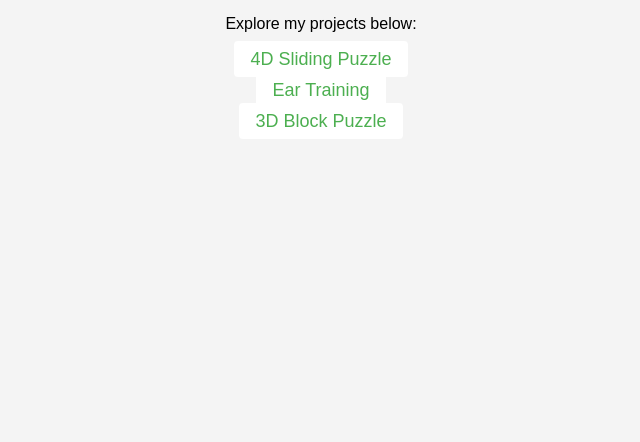
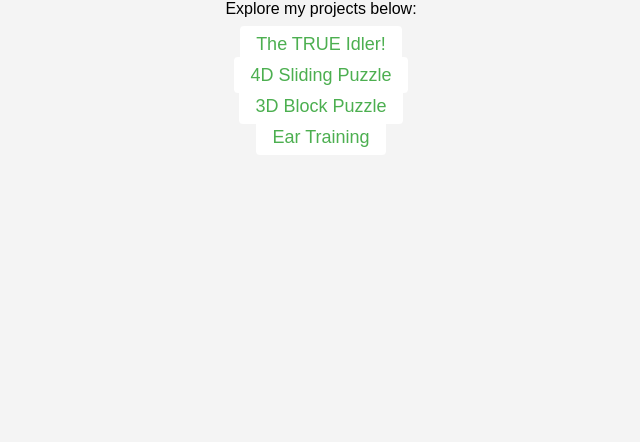
Before and after one commit to ColinDuckworth/home, a plain HTML site: page index.html in a window 1280 px wide. Shown: the part 358-800 px from the top of the page, without its empty margins (319-959 px from the left). Drawn offline with Linux system fonts and the light colour scheme.

Commit message:
Update index.html
added link to true idler, rearranged links

```diff
--- a/index.html
+++ b/index.html
@@ -50,9 +50,10 @@
         <h1>Welcome to My Projects</h1>
         <p>Explore my projects below:</p>
         <ul class="project-links">
+            <li><a href="https://colinduckworth.github.io/true-idler/" target="_blank">The TRUE Idler!</a></li>
             <li><a href="https://colinduckworth.github.io/4d-sliding-puzzle/" target="_blank">4D Sliding Puzzle</a></li>
+            <li><a href="https://colinduckworth.github.io/3d-block-puzzle/" target="_blank">3D Block Puzzle</a></li>
             <li><a href="https://colinduckworth.github.io/ear-training/" target="_blank">Ear Training</a></li>
-            <li><a href="https://colinduckworth.github.io/3d-block-puzzle/" target="_blank">3D Block Puzzle</a></li>
         </ul>
     </div>
 </body>
```
